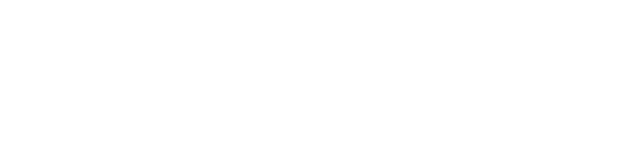
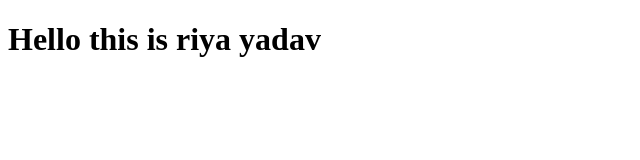
Before and after one commit to ry129/riya1, a plain HTML site: page jss/index.html in a window 1280 px wide. Shown: the whole page, without its empty margins (0-640 px from the left). Drawn offline with Linux system fonts and the light colour scheme.

Commit message:
added hello

```diff
--- a/jss/index.html
+++ b/jss/index.html
@@ -9,6 +9,6 @@
     <link rel="stylesheet" href="../css/style.css">
 </head>
 <body>
-
+    <h1>Hello this is riya yadav</h1>
 </body>
 </html>
```
